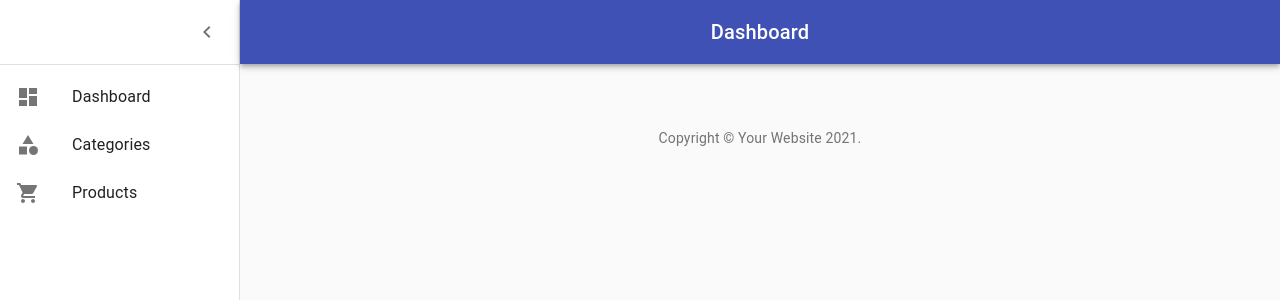
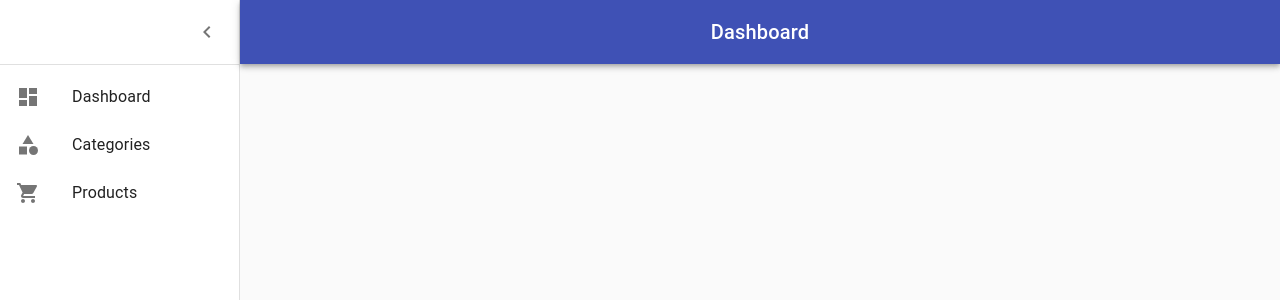
Before and after one commit to Hardi-Shah/React-POS, a React (Create React App) app: page / in a window 1280 px wide. Shown: the top 300 px of the page. Built offline with nearby package versions, Linux system fonts and the light colour scheme.

Commit message:
Initial Commit

```diff
--- a/src/App.js
+++ b/src/App.js
@@ -6,7 +6,7 @@ import Dashboard from './components/Layout/Dashboard';
 function App() {
   return (
       <div className="App">
-         <Dashboard />
+        <Dashboard />
       </div>
   );
 }
--- a/src/components/Layout/Dashboard.js
+++ b/src/components/Layout/Dashboard.js
@@ -1,19 +1,11 @@
 import React from 'react';
 import clsx from 'clsx';
 import { makeStyles } from '@material-ui/core/styles';
-import CssBaseline from '@material-ui/core/CssBaseline';
-import Drawer from '@material-ui/core/Drawer';
-import AppBar from '@material-ui/core/AppBar';
-import Toolbar from '@material-ui/core/Toolbar';
-import Typography from '@material-ui/core/Typography';
-import IconButton from '@material-ui/core/IconButton';
-import Link from '@material-ui/core/Link';
-import List from '@material-ui/core/List';
-import Divider from '@material-ui/core/Divider';
+import {Drawer,CssBaseline,Toolbar,AppBar,Typography,IconButton,List,Link,Divider} from '@material-ui/core';
 import MenuIcon from '@material-ui/icons/Menu';
 import ChevronLeftIcon from '@material-ui/icons/ChevronLeft';
-import Container from '@material-ui/core/Container';
-import Box from '@material-ui/core/Box';
+import {Box,Container,Grid,Button,Paper,Card,CardHeader,CardMedia,CardContent,CardActions} from '@material-ui/core';
+
 import { MainListItems } from './ListItem';
 import { BrowserRouter as Router, Route, Switch } from 'react-router-dom';
 import AddCategory from '../Categories/CategoryList/AddCategory';
@@ -27,24 +19,15 @@ import AddProduct from '../Products/ProductList/AddProduct';
 import EditProduct from '../Products/ProductList/EditProduct';
 import Product from '../Products/ProductList/Product';
 
-function Copyright() {
-    return (
-        <Typography variant="body2" color="textSecondary" align="center">
-            {'Copyright © '}
-            <Link color="inherit">
-                Your Website
-      </Link>{' '}
-            {new Date().getFullYear()}
-            {'.'}
-        </Typography>
-    );
-}
-
 const drawerWidth = 240;
 
 const useStyles = makeStyles((theme) => ({
     root: {
         display: 'flex',
+        maxwidth: 345
+    },
+    title: {
+        fontSize: 14,
     },
     toolbar: {
         paddingRight: 24,
@@ -109,12 +92,19 @@ const useStyles = makeStyles((theme) => ({
     container: {
         paddingTop: theme.spacing(4),
         paddingBottom: theme.spacing(4),
+        margin: 'auto',
+    },
+    media: {
+        height: 0,
+        paddingTop: '56.25%',
     },
     paper: {
         padding: theme.spacing(2),
-        display: 'flex',
+        width: '80%',
+        height: 440,
+        margin: 'auto',
         overflow: 'auto',
-        flexDirection: 'column',
+        flexDirection: 'column'
     },
 }));
 
@@ -131,13 +121,13 @@ export default function Dashboard() {
         return (
             <Container maxWidth="lg" className={classes.container}>
                 <Box pt={4}>
-                    <Copyright />
                 </Box>
             </Container>
         )
     }
 
     return (
+        <Router>
             <div className={classes.root} >
                 <CssBaseline />
                 <AppBar position="absolute" className={clsx(classes.appBar, open && classes.appBarShift)}>
@@ -190,5 +180,6 @@ export default function Dashboard() {
                     </Router>
                 </main>
             </div>
+        </Router>
     );
 }
--- a/src/components/Layout/listItem.js
+++ b/src/components/Layout/listItem.js
@@ -5,8 +5,10 @@ import ListItemText from '@material-ui/core/ListItemText';
 import DashboardIcon from '@material-ui/icons/Dashboard';
 import ShoppingCartIcon from '@material-ui/icons/ShoppingCart';
 import CategoryIcon from '@material-ui/icons/Category';
+import { BrowserRouter as Router, Route, Switch } from 'react-router-dom';
 
 export const MainListItems = (
+    <Router>
         <div>
             <ListItem button component="a" href="/" >
                 <ListItemIcon>
@@ -28,4 +30,5 @@ export const MainListItems = (
             </ListItem>
 
         </div>
+    </Router>
 );
```
Also changed, not shown: public/images.jpg (added), 1 other file (tests, documents, lock files or other folders). Lines whose indentation alone changed are shown as unchanged.
